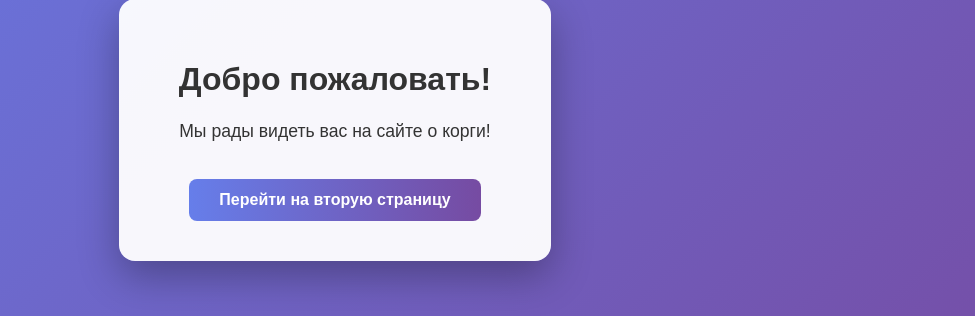
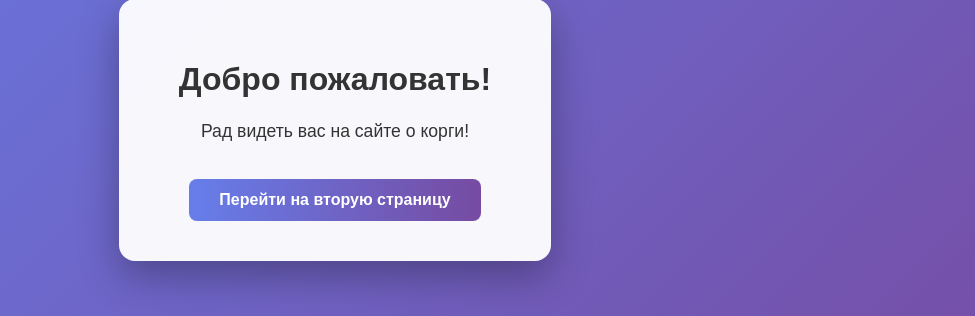
Before and after one commit to dimyvi/mini-app-corgi, a FastAPI app: page / in a window 1280 px wide. Shown: the part 270-586 px from the top of the page, without its empty margins (305-1280 px from the left). Run offline with FastAPI, Linux system fonts and the light colour scheme.

Commit message:
nginx + update html

```diff
--- a/app/templates/index.html
+++ b/app/templates/index.html
@@ -8,7 +8,7 @@
 <body>
     <div class="container">
         <h1>Добро пожаловать!</h1>
-        <p>Мы рады видеть вас на сайте о корги!</p>
+        <p>Рад видеть вас на сайте о корги!</p>
         <a href="/info"><button>Перейти на вторую страницу</button></a>
     </div>
 </body>
--- a/app/templates/info.html
+++ b/app/templates/info.html
@@ -2,7 +2,7 @@
 <html lang="ru">
 <head>
     <meta charset="UTF-8">
-    <title>Вторая страница</title>
+    <title>Корги</title>
     <link rel="stylesheet" href="/static/style.css">
 </head>
 <body>
--- /dev/null
+++ b/requirements.txt
@@ -0,0 +1,3 @@
+fastapi
+uvicorn[standard]
+jinja2
```
Also changed, not shown: 3 other files.
